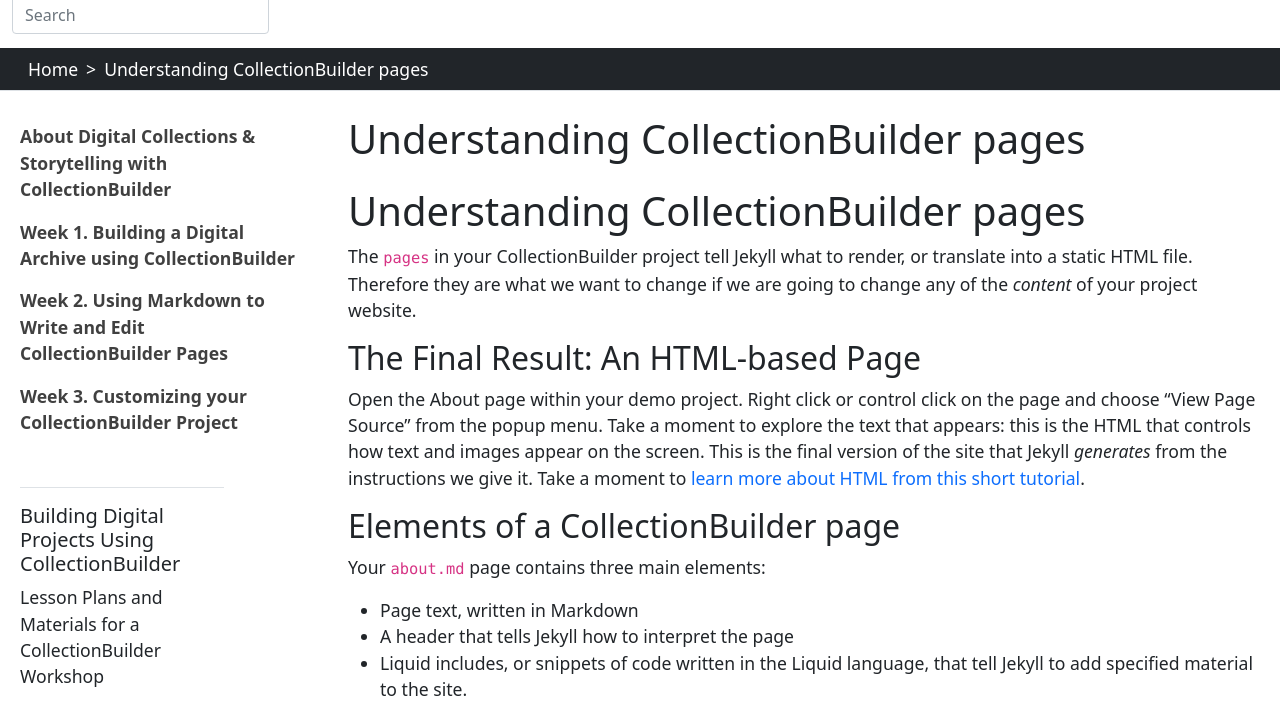
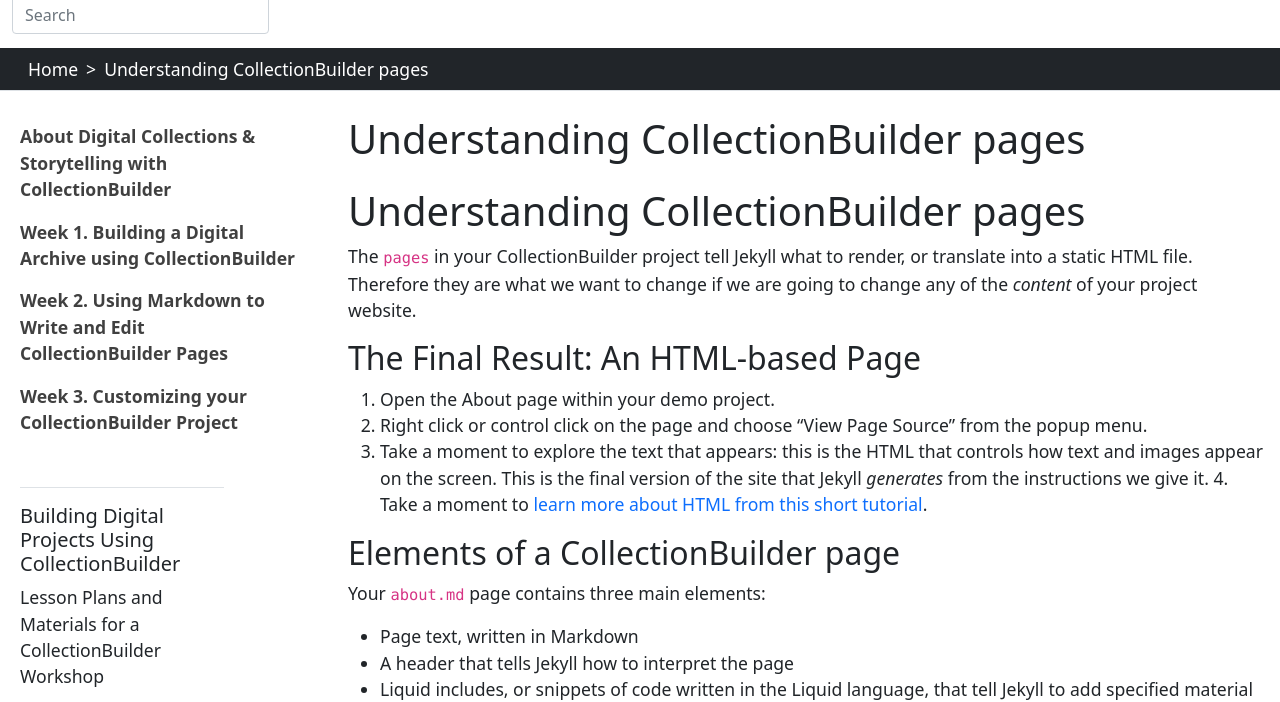
Before and after one commit to gabrielesh/collectionbuilder-workshop, a Jekyll site: the page built from understanding_pages.md, in a window 1280 px wide and 900 px high, cut to the strip 120-822 px from the top of the window. Built offline with Jekyll 4.4.1, drawn with Linux system fonts in a browser that asks for light colours; our own code applies the rules of GitHub Pages for plain Markdown files; some of the changed text lies outside the part shown.

Commit message:
Update understanding_pages.md

```diff
--- a/understanding_pages.md
+++ b/understanding_pages.md
@@ -4,7 +4,9 @@ The `pages` in your CollectionBuilder project tell Jekyll what to render, or tra
 
 ## The Final Result: An HTML-based Page
 
-Open the About page within your demo project. Right click or control click on the page and choose "View Page Source" from the popup menu. Take a moment to explore the text that appears: this is the HTML that controls how text and images appear on the screen. This is the final version of the site that Jekyll *generates* from the instructions we give it. Take a moment to [learn more about HTML from this short tutorial](https://github.com/learn-static/foundations-1-html/blob/main/2-example.md).
+1. Open the About page within your demo project.
+2. Right click or control click on the page and choose "View Page Source" from the popup menu.
+3. Take a moment to explore the text that appears: this is the HTML that controls how text and images appear on the screen. This is the final version of the site that Jekyll *generates* from the instructions we give it. 4. Take a moment to [learn more about HTML from this short tutorial](https://github.com/learn-static/foundations-1-html/blob/main/2-example.md).
 
 ## Elements of a CollectionBuilder page
 
@@ -37,7 +39,7 @@ Our `about.md` page has several Liquid code snippets that start with a curly bra
 
 See if you can guess what these code snippets do by reading them and comparing them to what appears on your About page on your front end website. You can [read more about Liquid include tags here](https://shopify.dev/api/liquid/tags/deprecated-tags#include).
 
-Notice that the code snipped above references a file folder (`cb`) and a specific file (`about_the_about.md`). Look at the names of the top level folders in your CollectionBuilder project: can you guess which folder might contain Liquid `include` code snippets? Test your guess by clicking through to see if you can find the folder and file referenced here.
+Notice that the code snipped above references a file folder (`cb`) and a specific file (`about_the_about.md`). *Look at the names of the top level folders in your CollectionBuilder project: can you guess which folder might contain Liquid `include` code snippets?* Test your guess by clicking through to see if you can find the folder and file referenced here.
 
 ## Markdown
 
```
